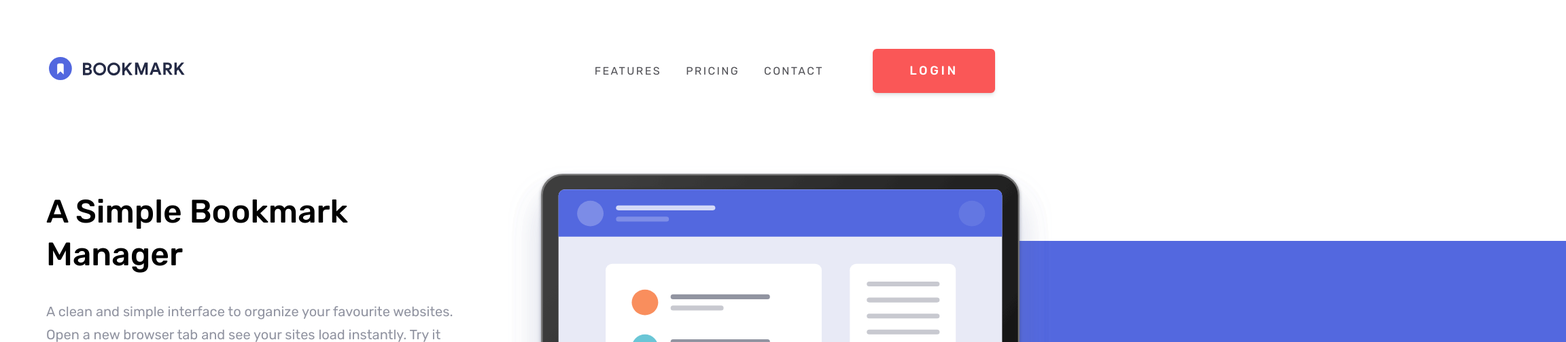
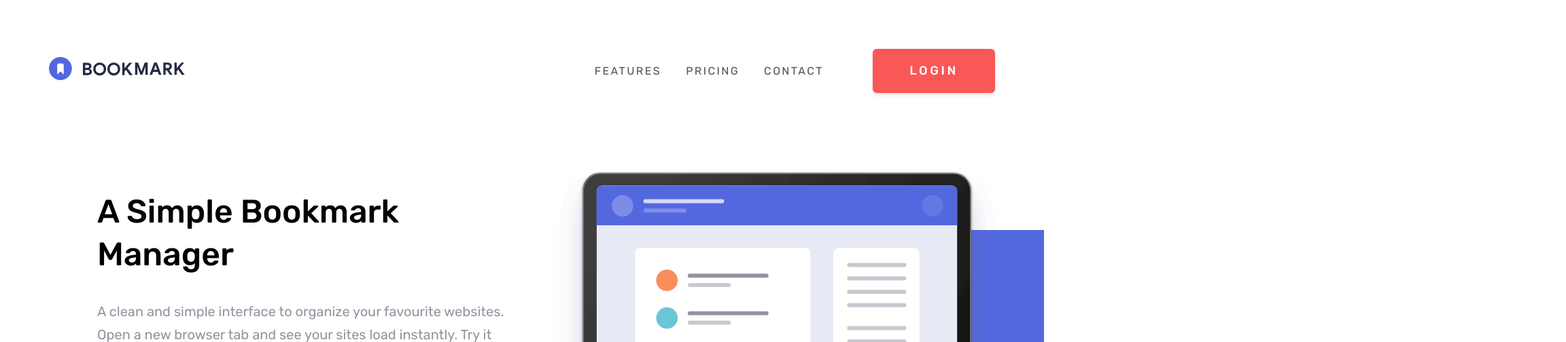
Before and after one commit to rikster-r/bookmark-master, a React (Vite) app: page / in a window 1536 px wide. Shown: the top 504 px of the page at 68% size, 2304 px wide, since content can reach past the window. Built offline with nearby package versions, Linux system fonts and the light colour scheme.

Commit message:
Fix blue blob overflow

```diff
--- a/src/components/HeroSection.tsx
+++ b/src/components/HeroSection.tsx
@@ -5,6 +5,7 @@ import '../styles/hero.css';
 
 const HeroSection = () => {
   return (
+    <div className="hero-wrapper">
       <section id="hero" className="section-hero">
         <div className="img-wrapper img-hero-wrapper">
           <img src={HeroImage} alt="" className="img-hero" />
@@ -13,8 +14,9 @@ const HeroSection = () => {
         <div className="info hero-info">
           <h1 className="title hero-title">A Simple Bookmark Manager</h1>
           <p className="subtitle hero-subtitle">
-          A clean and simple interface to organize your favourite websites. Open
-          a new browser tab and see your sites load instantly. Try it for free.
+            A clean and simple interface to organize your favourite websites.
+            Open a new browser tab and see your sites load instantly. Try it for
+            free.
           </p>
           <div className="btn-container">
             <PrimaryButton
@@ -30,6 +32,7 @@ const HeroSection = () => {
           </div>
         </div>
       </section>
+    </div>
   );
 };
 
--- a/src/styles/hero.css
+++ b/src/styles/hero.css
@@ -1,3 +1,7 @@
+.hero-wrapper {
+  overflow: hidden;
+}
+
 .section-hero {
   display: flex;
   flex-direction: column;
@@ -51,15 +55,6 @@
     font-size: 48px;
   }
 
-  .img-hero-wrapper {
-    width: 800px;
-    height: 500px;
-  }
-
-  .img-hero {
-    position: absolute;
-  }
-
   .section-hero .bg-blue {
     left: 30%;
   }
@@ -70,22 +65,7 @@
     padding: 0;
   }
 
-  .img-hero-wrapper {
-    height: 550px;
-  }
-
-  .img-hero {
-    left: 10%;
-  }
-
   .section-hero .bg-blue {
     bottom: -10%;
   }
 }
-
-@media (min-width: 1600px) {
-  .img-hero {
-    width: 110%;
-    height: 110%;
-  }
-}
```
Lines whose indentation alone changed are shown as unchanged.
